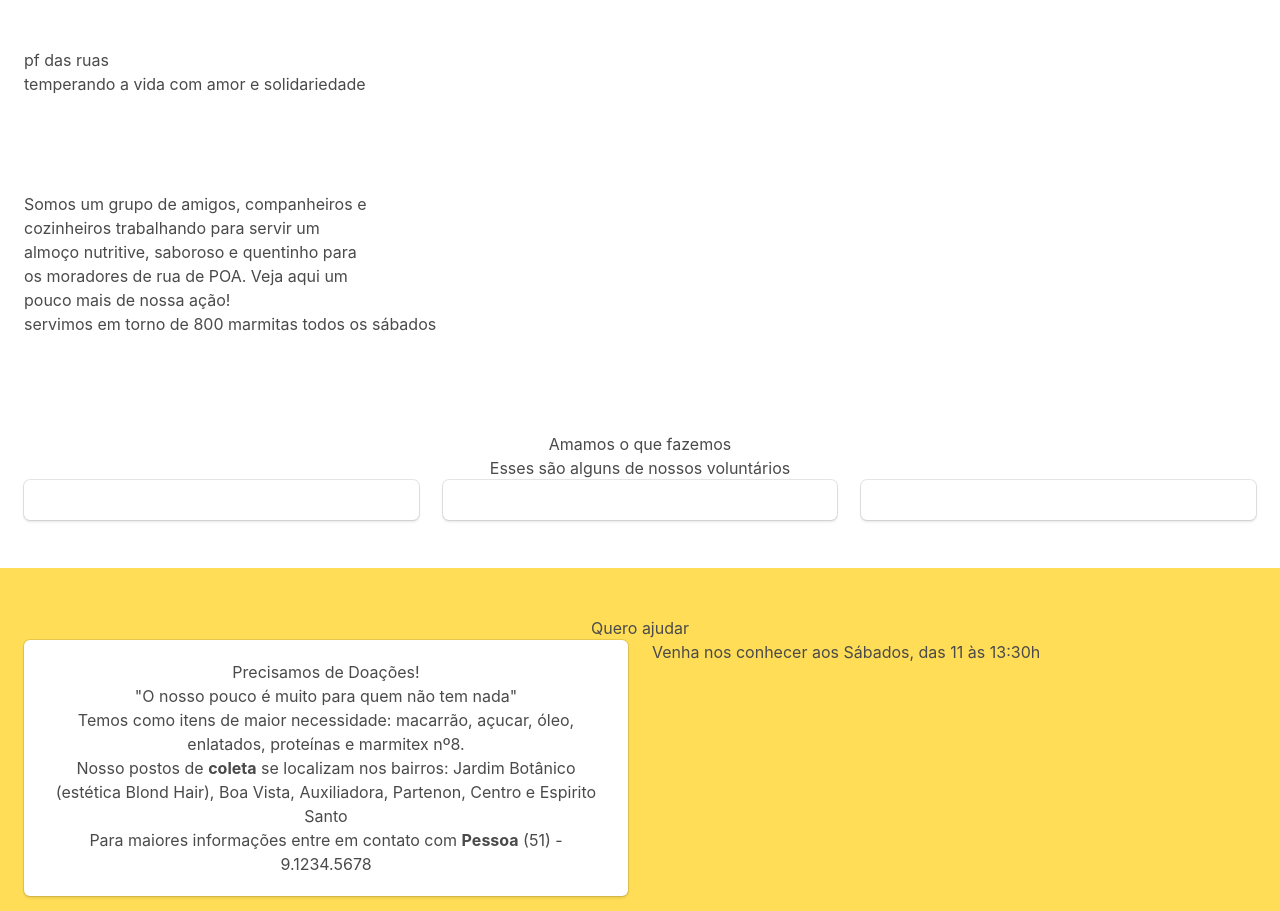
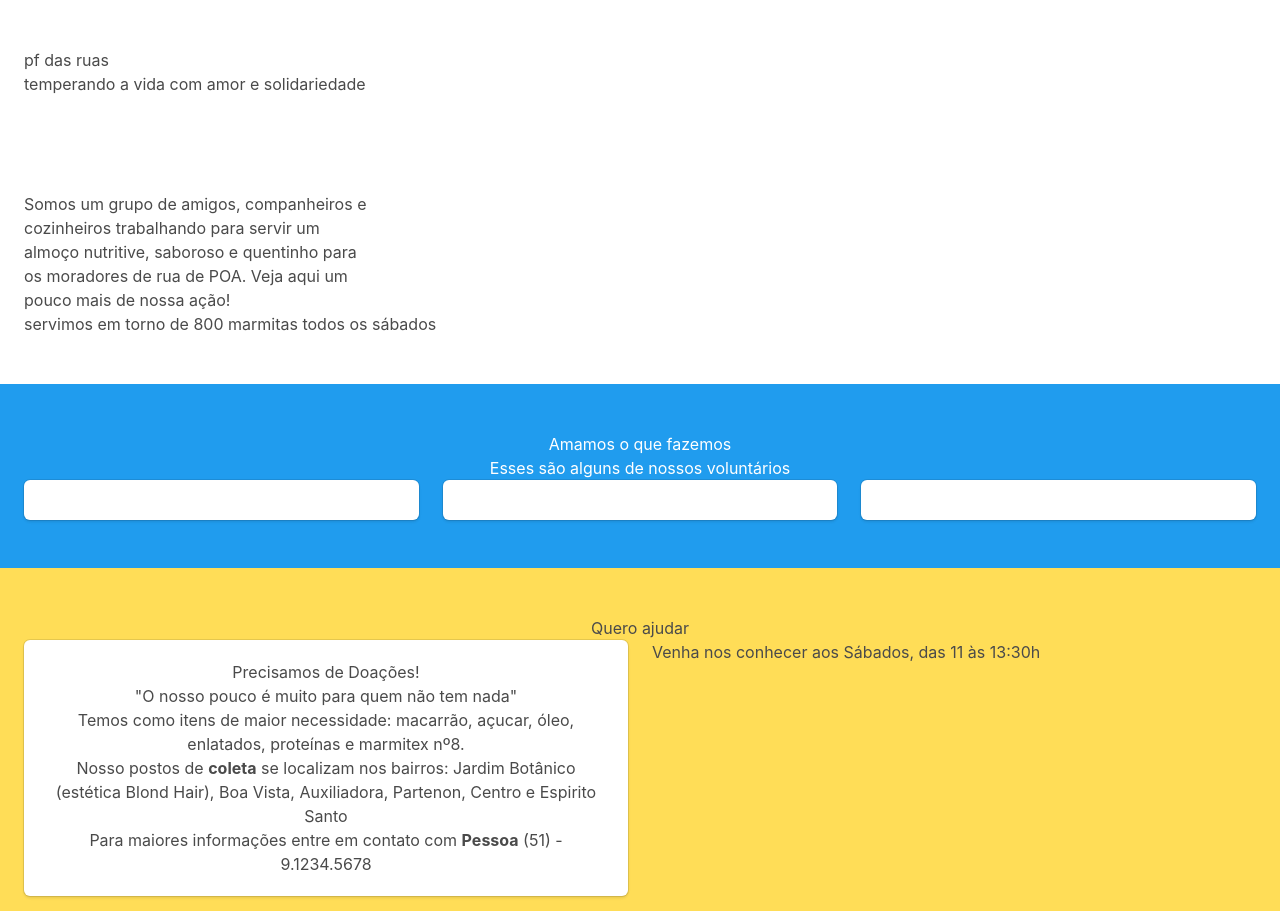
Before and after one commit to WilliamCSA04/pf-das-ruas-website, a website: page homepage.html in a window 1280 px wide. Shown: the top 911 px of the page. Drawn offline with nearby package versions, Linux system fonts and the light colour scheme.

Commit message:
Added background color to third section

```diff
--- a/homepage.html
+++ b/homepage.html
@@ -26,7 +26,7 @@
           <span>marmitas todos os sábados</span>
         </p>
       </section>
-      <section class="section">
+      <section class="section has-background-info has-text-white">
         <div class="has-text-centered">
           <h1>Amamos o que fazemos<h1>
           <p>Esses são alguns de nossos voluntários</p>
```
